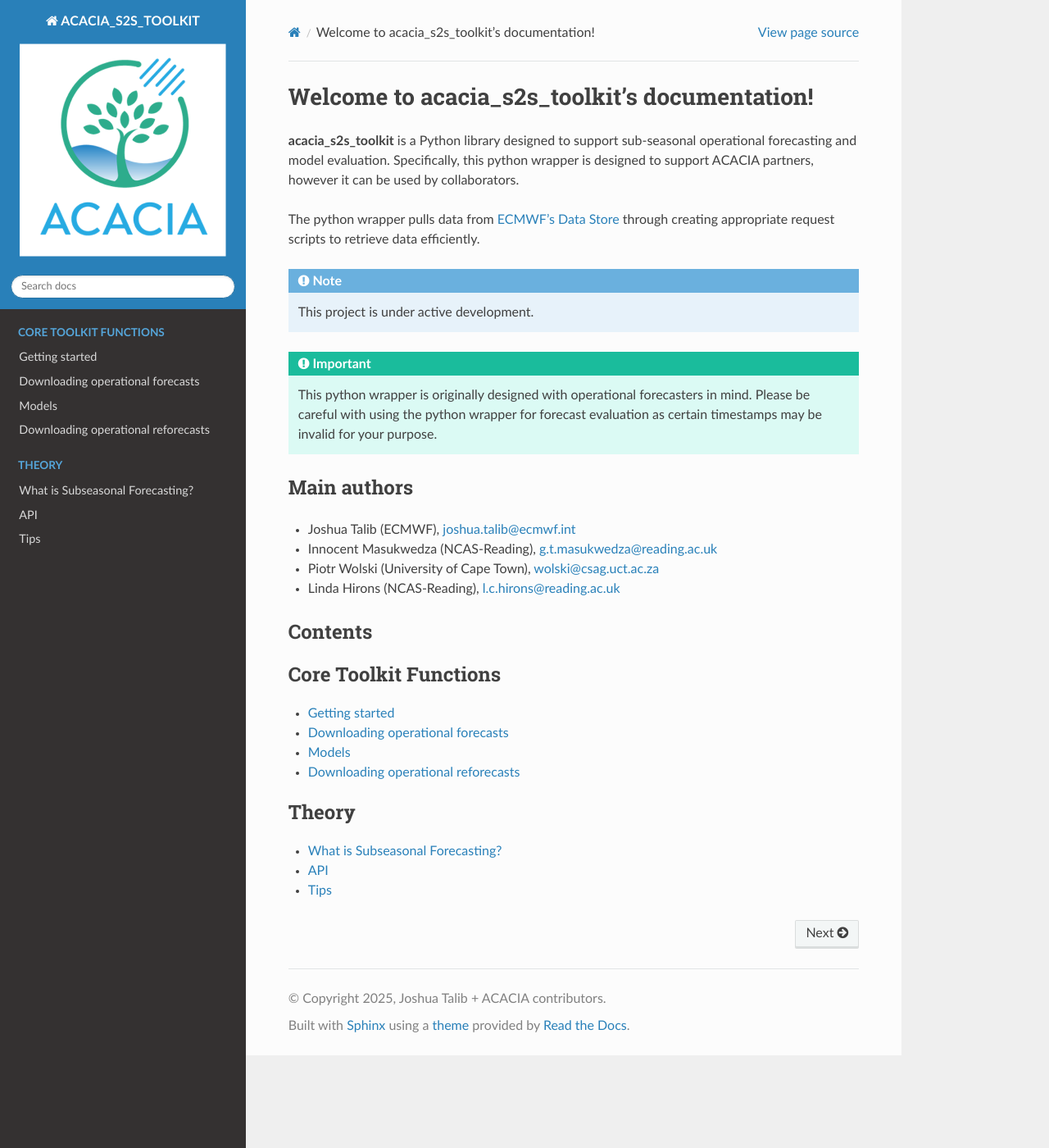
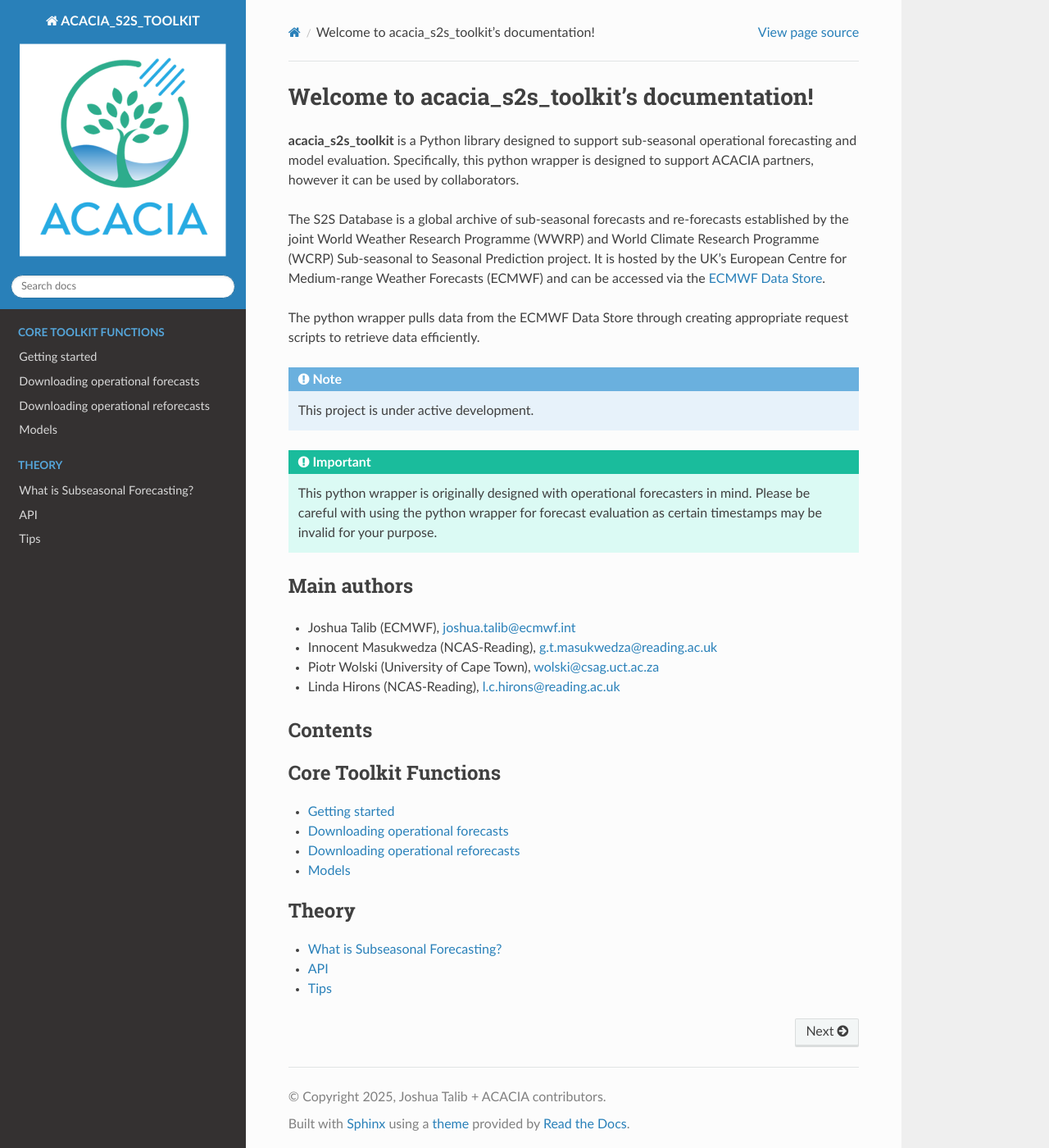
Before and after one commit to ecmwf/acacia-s2s-toolkit, a Sphinx documentation site: the page built from docs/source/index.rst, in a window 1280 px wide and 1400 px high. Shown: the whole window at 82% size. Built offline with Sphinx 7.4.7 and the Read the Docs theme 3.1.0, drawn with Linux system fonts in a browser that asks for light colours; pages that are not in the unit, such as notebooks, are missing from menus.

Commit message:
updated Read the Docs: index captions and database intro, models page

```diff
--- a/docs/source/index.rst
+++ b/docs/source/index.rst
@@ -3,7 +3,9 @@
 
 **acacia_s2s_toolkit** is a Python library designed to support sub-seasonal operational forecasting and model evaluation. Specifically, this python wrapper is designed to support ACACIA partners, however it can be used by collaborators.
 
-The python wrapper pulls data from `ECMWF's Data Store <https://ecds.ecmwf.int/datasets/s2s-forecasts?tab=overview>`_ through creating appropriate request scripts to retrieve data efficiently.
+The S2S Database is a global archive of sub-seasonal forecasts and re-forecasts established by the joint World Weather Research Programme (WWRP) and World Climate Research Programme (WCRP) Sub-seasonal to Seasonal Prediction project.  It is hosted by the UK’s European Centre for Medium-range Weather Forecasts (ECMWF) and can be accessed via the `ECMWF Data Store <https://ecds.ecmwf.int/datasets/s2s-forecasts?tab=overview>`_.
+
+The python wrapper pulls data from the ECMWF Data Store through creating appropriate request scripts to retrieve data efficiently.
 
 .. note::
 
@@ -29,8 +31,8 @@
 
    Installation
    download_forecasts
+   download_reforecast
    models
-   download_reforecast
 
 .. toctree::
    :maxdepth: 1
```
Also changed, not shown: docs/source/models.rst (+6 -3 lines).
